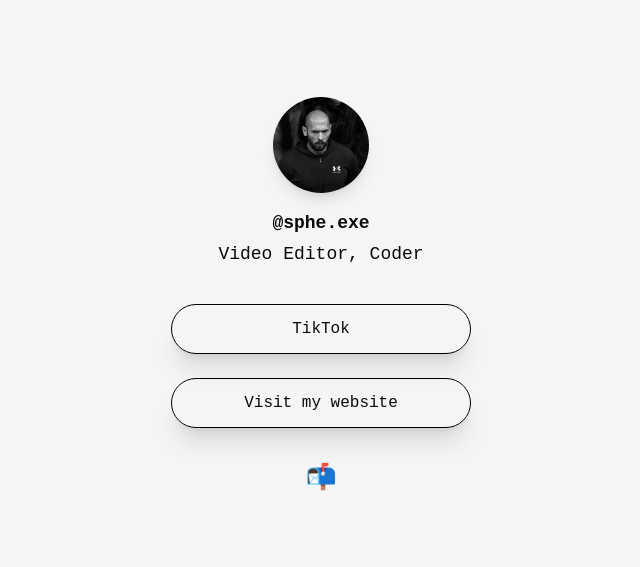
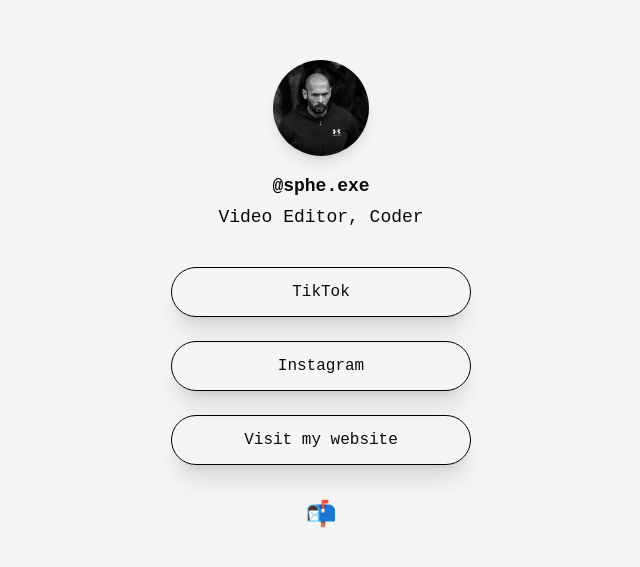
Before and after one commit to S-P-H-E/stoic-bio, a Next.js app: page / in a window 1280 px wide. Shown: the part 111-678 px from the top of the page, without its empty margins (319-959 px from the left). Built offline with nearby package versions, Linux system fonts and the light colour scheme.

Commit message:
add instagram

```diff
--- a/pages/index.js
+++ b/pages/index.js
@@ -14,7 +14,7 @@ export default function Home() {
   return (
     <>
       <Head>
-        <title>S P H E</title>
+        <title>@sphe.exe</title>
         <meta name="description" content="Check out my Social Media Accounts" />
         <meta name="viewport" content="width=device-width, initial-scale=1" />
         <link rel="icon" href="/favicon.ico" />
@@ -29,6 +29,7 @@ export default function Home() {
 
       <div class="m-5 w-[300px]">
         <Link Logo={TikTok} Name={'TikTok'} Link={"https://www.tiktok.com/@sphe.exe"}/>
+        <Link Logo={TikTok} Name={'Instagram'} Link={"https://www.instagram.com/sphe.exe"}/>
         <Link Logo={TikTok} Name={'Visit my website'} Link={"https://sphe.vercel.app/"}/>
         {/* <Link Logo={Discord} Name={'Join my discord community'} Link={"https://discord.gg/PBpeEV8cmC"}/> */}
       </div>
```
